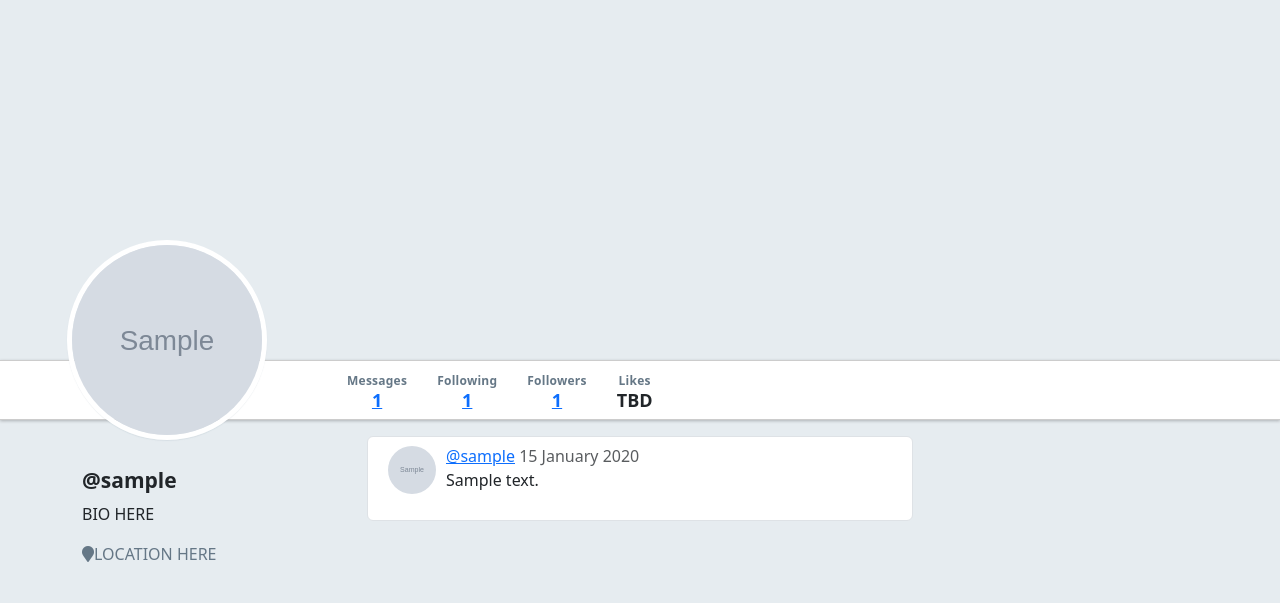
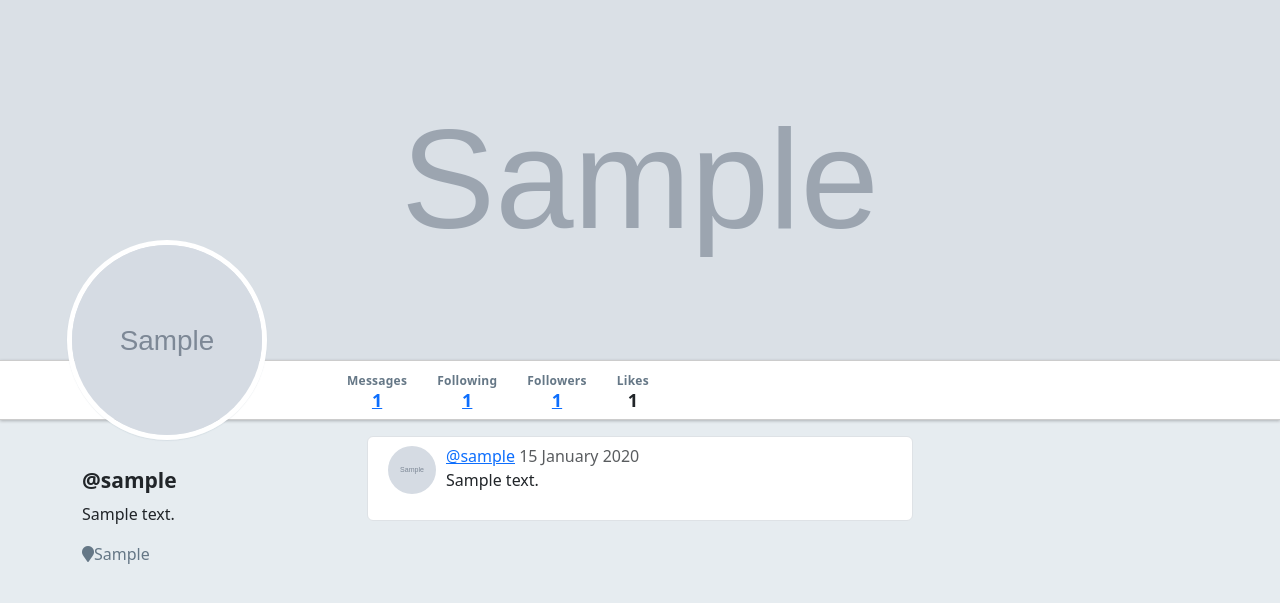
Before and after one commit to Monkeysteingames/TwitterClone, a Flask app: page /users/1 in a window 1280 px wide. Shown: the part 46-649 px from the top of the page. Run offline with Flask 2, Linux system fonts and the light colour scheme; tables that the repository leaves empty hold one stand-in row (values such as "Sample post"); grey boxes marked "Sample" are stand-in pictures; some libraries are stand-ins or nearby versions.

Commit message:
Fixed logout function and updated user profile page to show right info and header img

```diff
--- a/templates/users/detail.html
+++ b/templates/users/detail.html
@@ -2,7 +2,7 @@
 
 {% block content %}
 
-<div id="warbler-hero" class="full-width"></div>
+<img src="{{ user.header_image_url }}" alt="Header image for {{ user.username }}" id="warbler-hero" class="full-width">
 <img src="{{ user.image_url }}" alt="Image for {{ user.username }}" id="profile-avatar">
 <div class="row full-width">
   <div class="container">
@@ -29,7 +29,7 @@
           </li>
           <li class="stat">
             <p class="small">Likes</p>
-            <h4>TBD</h4>
+            <h4>{{ user.likes | length }}</h4>
           </li>
           <div class="ml-auto">
             {% if g.user.id == user.id %}
@@ -58,8 +58,8 @@
 <div class="row">
   <div class="col-sm-3">
     <h4 id="sidebar-username">@{{ user.username }}</h4>
-    <p>BIO HERE</p>
-    <p class="user-location"><span class="fa fa-map-marker"></span>LOCATION HERE</p>
+    <p>{{ user.bio }}</p>
+    <p class="user-location"><span class="fa fa-map-marker"></span>{{ user.location }}</p>
   </div>
 
   {% block user_details %}
```
